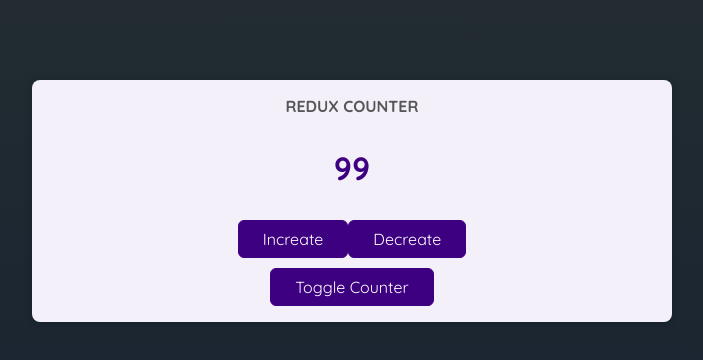
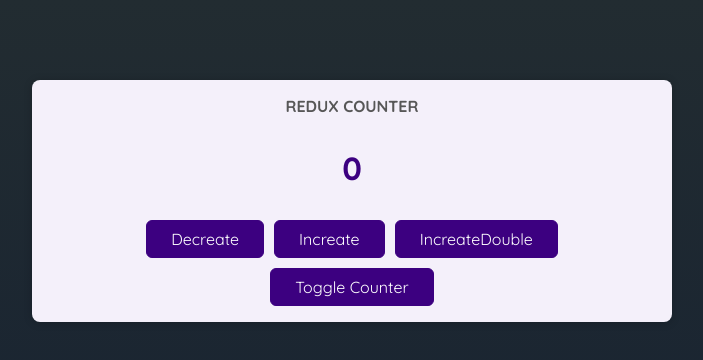
Before and after one commit to seyoung0314/react-avanced, a React (Vite) app: page / in a window 1280 px wide. Shown: the top 360 px of the page, without its empty margins (288-991 px from the left). Built offline with nearby package versions, Linux system fonts and the light colour scheme.

Commit message:
동적 상태변경제어

```diff
--- a/src/redux-practice/components/ReduxCounter.jsx
+++ b/src/redux-practice/components/ReduxCounter.jsx
@@ -10,11 +10,16 @@ const ReduxCounter = () => {
 
   const handleIncrease = (e) => {
     // 리덕스에서의 상태값 변경 -> dispatch함수 사용
+    // dispatch(action)
     dispatch({ type: "INCREMENT" });
   };
 
   const handleDecrease = (e) => {
     dispatch({ type: "DECREMENT" });
+  };
+
+  const handleMultiply = (e) => {
+    dispatch({ type: "MULTIPLY", payload: 3 });
   };
 
   return (
@@ -23,8 +28,13 @@ const ReduxCounter = () => {
       <div className={styles.value}>{count}</div>
 
       <div style={{ marginBottom: 10 }}>
-        <button onClick={handleIncrease}>Increate</button>
-        <button onClick={handleDecrease}>Decreate</button>
+        <button style={{ marginRight: 10 }} onClick={handleDecrease}>
+          Decreate
+        </button>
+        <button style={{ marginRight: 10 }} onClick={handleIncrease}>
+          Increate
+        </button>
+        <button onClick={handleMultiply}>IncreateDouble</button>
       </div>
 
       <button>Toggle Counter</button>
--- a/src/redux-practice/store/index.js
+++ b/src/redux-practice/store/index.js
@@ -2,7 +2,7 @@ import { createStore } from "redux";
 
 // 상태관리할 데이터의 초기값을 세팅
 const initialState = {
-  count: 99,
+  count: 0,
 };
 
 // reducer : 상태관리를 위한 함수
@@ -16,14 +16,21 @@ const counterReducer = (state = initialState, action) => {
   console.log("prev-state :", state);
   console.log("action :", action);
 
+  // 상태변경 처리
+  // 1. 상태값 변경 시 action에 들어온 type별로 다르게 처리
+  // 2. 상태값 변경은 반드시 새로운 객체를 할당해야함
+
   switch (action.type) {
     case "INCREMENT":
-      return { count: state.count + 10 };
+      return { count: state.count + 1 };
 
     case "DECREMENT":
-      return { count: state.count - 10 };
-    default: return state;
+      return { count: state.count - 1 };
+
+    case "MULTIPLY":
+      return { count: state.count * action.payload };
   }
+  return state;
 };
 
 // 리덕스는 단 하나의 스토어만 사용 (앱당 하나)
```
